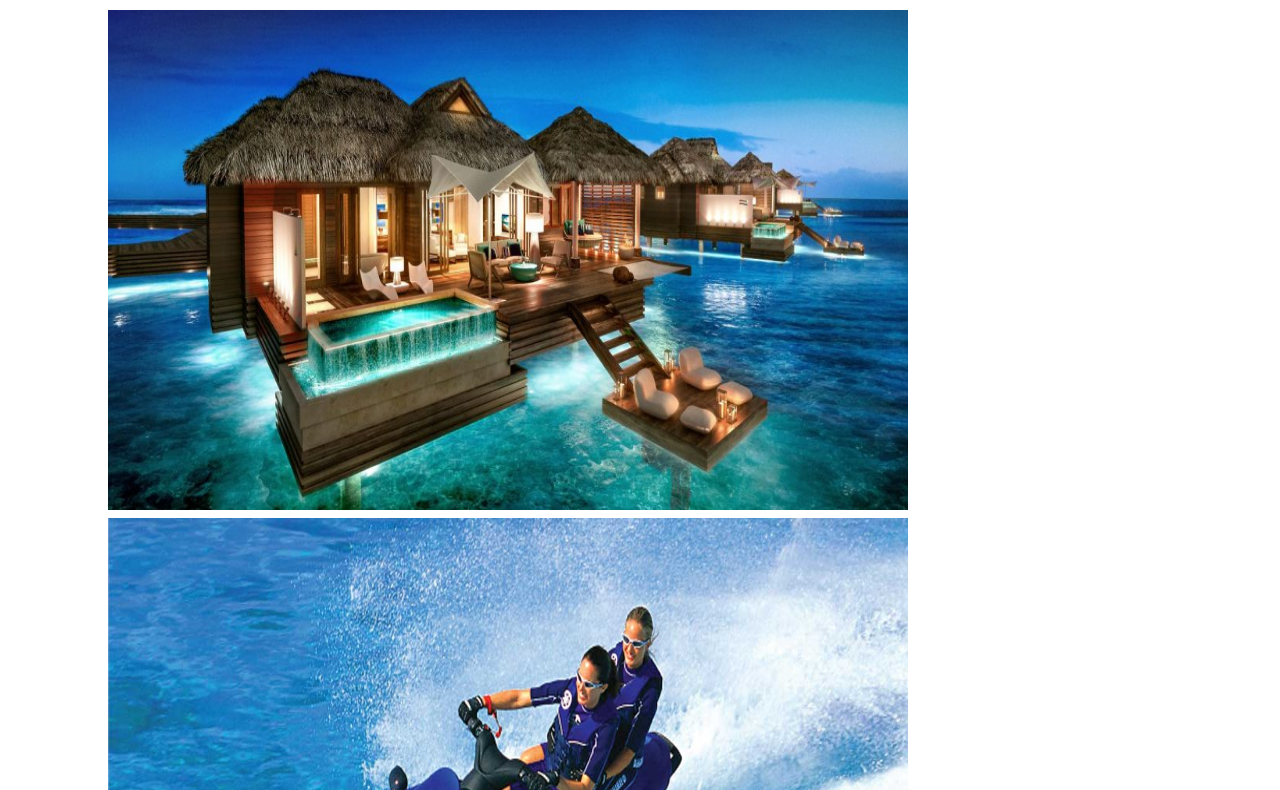
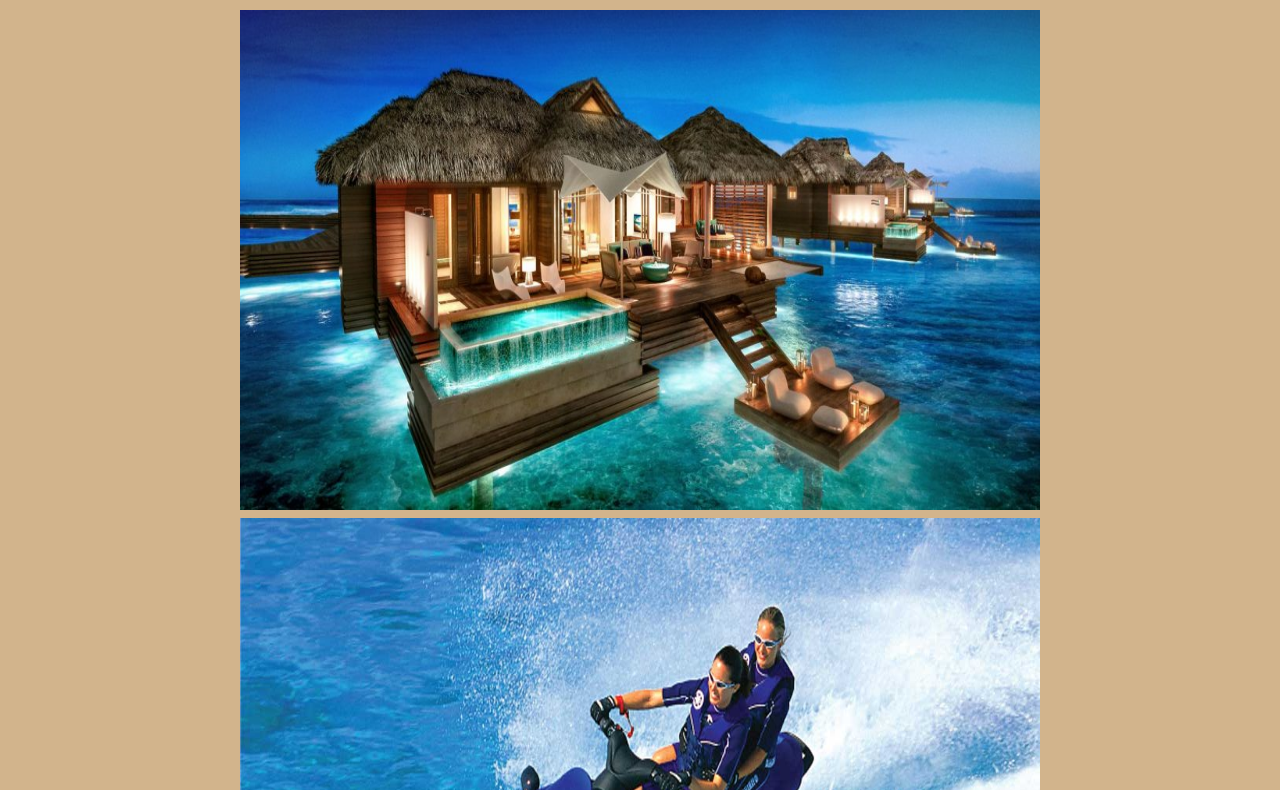
Before and after one commit to dyldlewis/resort-website, a plain HTML site: page photos.html in a window 1280 px wide. Shown: the part 73-863 px from the top of the page. Drawn offline with Linux system fonts and the light colour scheme.

Commit message:
add photos to pages lacking content, add tan background color to all pages.

```diff
--- a/css/styles.css
+++ b/css/styles.css
@@ -5,6 +5,7 @@ h1{
 
 body{
   text-align: center;
+  background-color: #D2B48C;
 }
 
 
@@ -20,6 +21,7 @@ img{
 }
 
 table{
+  text-align: center;
   width: 1000px;
   height: 1000px;
 }
--- a/photos.html
+++ b/photos.html
@@ -11,7 +11,7 @@
 
   <body>
     <h1>Photos</h1>
-    <table>
+    <table align="center">
 
       <tr>
         <td><img src="bungalow.jpg" alt="Water bungalow"></td>
```
Also changed, not shown: accomodations.html (+1 -0 lines), activities.html (+1 -1 lines), contact_information.html (+1 -2 lines), boat.jpg (added), call.jpg (added), spa.jpg (added).
